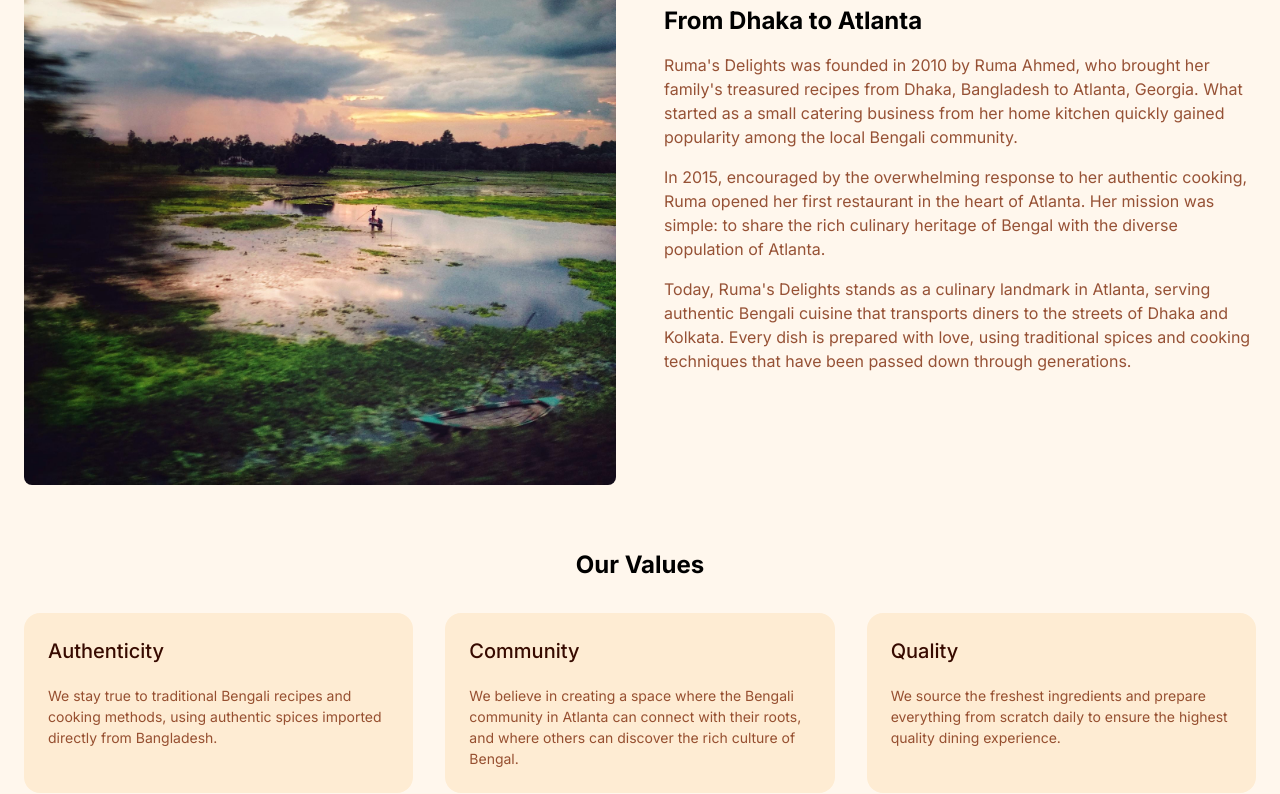
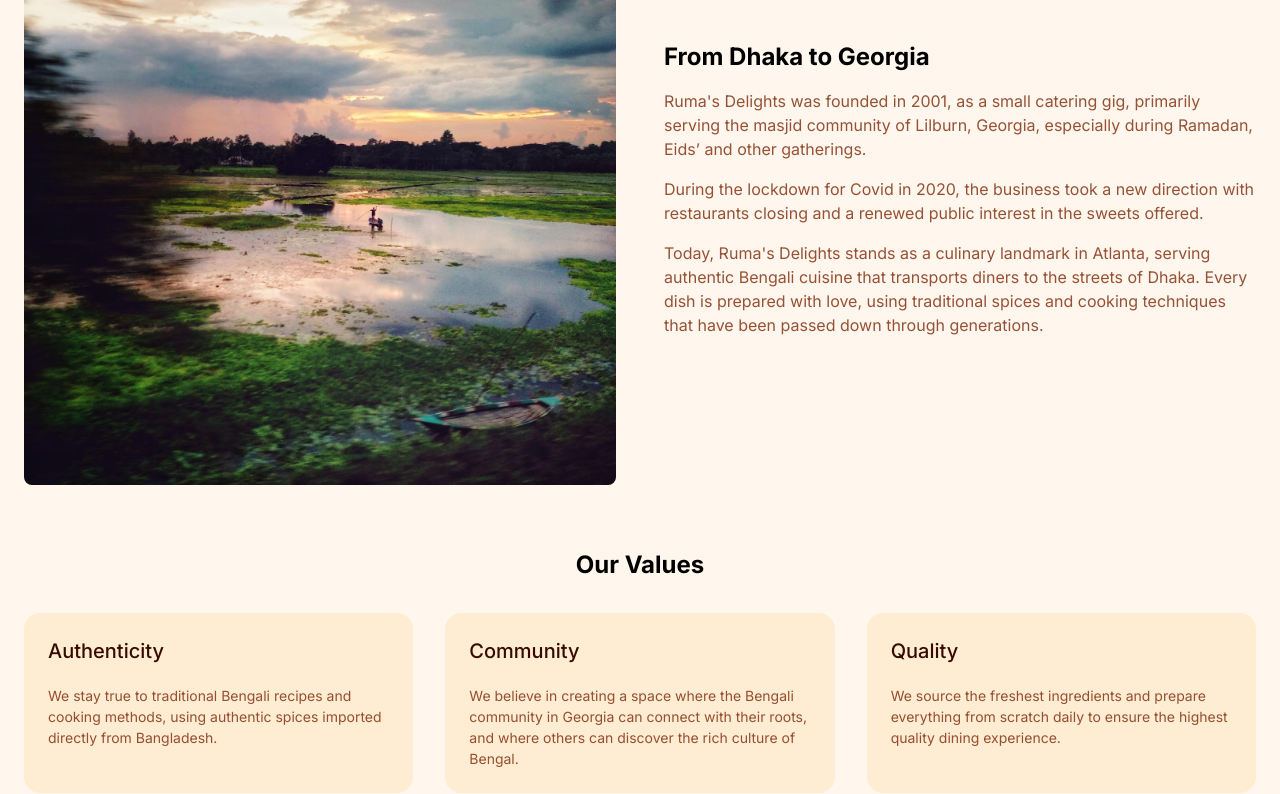
Before and after one commit to Tanzeb9277/Rumas-delights, a Next.js app: page /about in a window 1280 px wide. Shown: the part 335-1129 px from the top of the page. Built offline with nearby package versions, Linux system fonts and the light colour scheme.

Commit message:
added about us story

```diff
--- a/src/app/about/page.js
+++ b/src/app/about/page.js
@@ -72,26 +72,24 @@ export default function AboutPage() {
             transition={{ duration: 0.6 }}
           >
             <h2 className="text-2xl font-bold mb-4 text-primary">
-              From Dhaka to Atlanta
+              From Dhaka to Georgia
             </h2>
             <div className="space-y-4 text-base-content/80">
               <p>
-                Ruma's Delights was founded in 2010 by Ruma Ahmed, who brought
-                her family's treasured recipes from Dhaka, Bangladesh to
-                Atlanta, Georgia. What started as a small catering business from
-                her home kitchen quickly gained popularity among the local
-                Bengali community.
+                Ruma's Delights was founded in 2001, as a
+                small catering gig, primarily serving the masjid community of
+                Lilburn, Georgia, especially during Ramadan, Eids’ and other
+                gatherings.
               </p>
               <p>
-                In 2015, encouraged by the overwhelming response to her
-                authentic cooking, Ruma opened her first restaurant in the heart
-                of Atlanta. Her mission was simple: to share the rich culinary
-                heritage of Bengal with the diverse population of Atlanta.
+                During the lockdown for Covid in 2020, the business took a new
+                direction with restaurants closing and a renewed public interest
+                in the sweets offered.
               </p>
               <p>
                 Today, Ruma's Delights stands as a culinary landmark in Atlanta,
                 serving authentic Bengali cuisine that transports diners to the
-                streets of Dhaka and Kolkata. Every dish is prepared with love,
+                streets of Dhaka. Every dish is prepared with love,
                 using traditional spices and cooking techniques that have been
                 passed down through generations.
               </p>
@@ -127,7 +125,7 @@ export default function AboutPage() {
               {
                 title: "Community",
                 description:
-                  "We believe in creating a space where the Bengali community in Atlanta can connect with their roots, and where others can discover the rich culture of Bengal.",
+                  "We believe in creating a space where the Bengali community in Georgia can connect with their roots, and where others can discover the rich culture of Bengal.",
               },
               {
                 title: "Quality",
@@ -172,7 +170,7 @@ export default function AboutPage() {
                     <div>
                       <h3 className="font-medium">Address</h3>
                       <p className="text-base-content/70">
-                        3302 Shallowford Road, Atlanta, GA 30341
+                        3302 Shallowford Road, Chamblee, GA 30341
                       </p>
                     </div>
                   </div>
```
